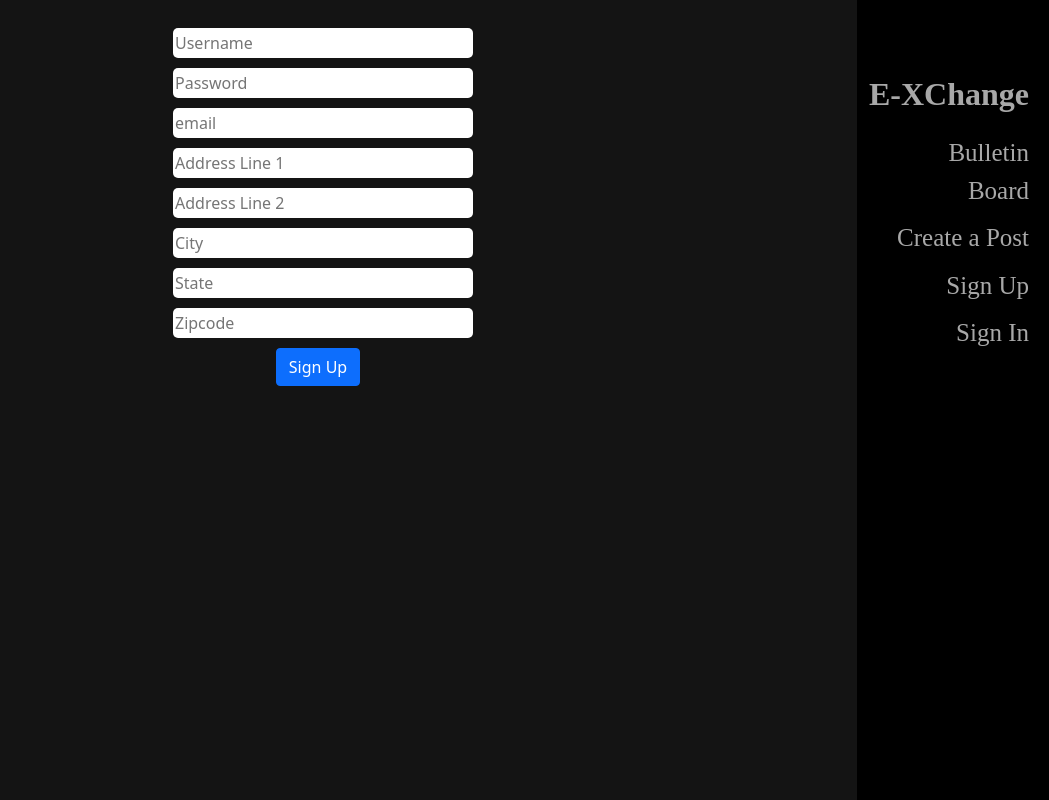
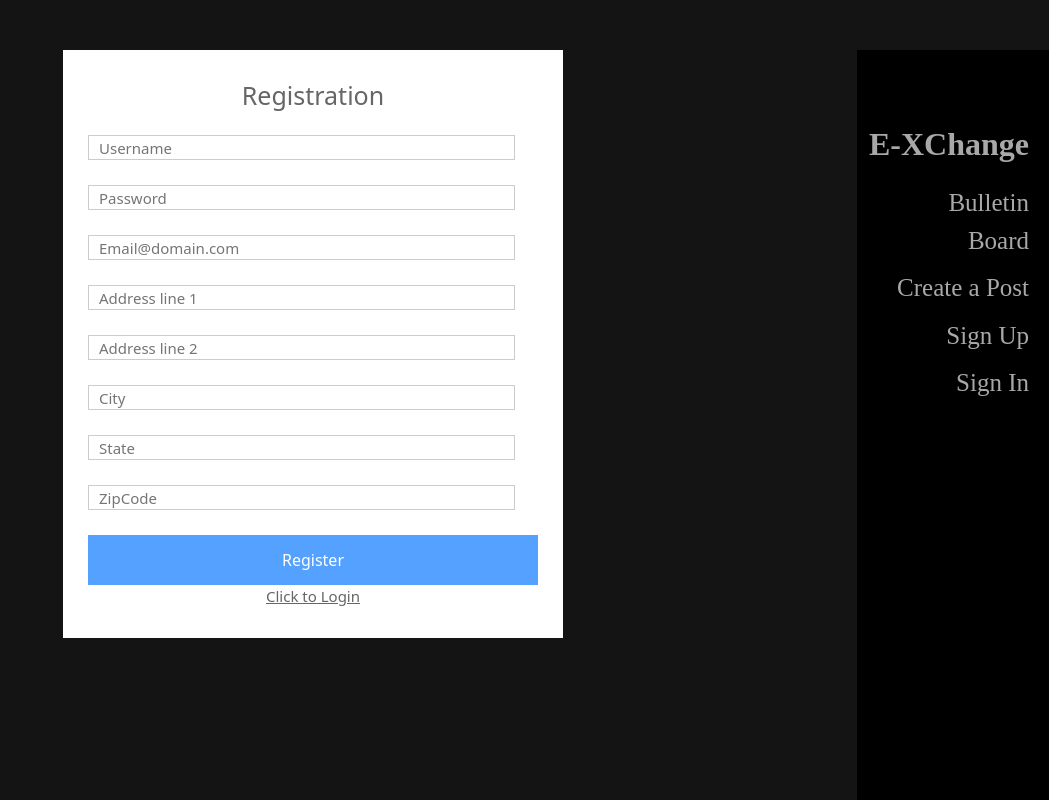
Before and after one commit to jwporath/E-Xchange, a PHP site: page /E-Xchange/signup.php in a window 1280 px wide. Shown: the whole page, without its empty margins (231-1280 px from the left). Run offline with PHP 8.4, Linux system fonts and the light colour scheme.

Commit message:
updated signup procedure

```diff
--- /dev/null
+++ b/dbConnect.php
@@ -0,0 +1,8 @@
+<?php
+    $conn = mysqli_connect("localhost","root","","E-Xchange");
+    // Check connection
+    if (mysqli_connect_errno())
+    {
+        die("Connection failed: ".$conn->connect_error);
+    }
+?>
--- a/signup.php
+++ b/signup.php
@@ -25,47 +25,52 @@
         </ul>
     </div>
     <div class="main">
-    <div id="signin">
-            <form id="account" action="signup.php" method="post">
-                <input class="username" type="username" name="username" placeholder="Username">
-                <input class="password" type="password" name="password" placeholder="Password">
-                <input class="email" type="email" name="email" placeholder="email">
-                <input class="addressline1" type="addressline1" name="addressline1" placeholder="Address Line 1">
-                <input class="addressline2" type="addressline2" name="addressline2" placeholder="Address Line 2">
-                <input class="city" type="city" name="city" placeholder="City">
-                <input class="state" type="state" name="state" placeholder="State">
-                <input class="zipcode" type="zipcode" name="zipcode" placeholder="Zipcode">
-                <button class="btn btn-primary submit" type="submit">Sign Up</button>
+        <form class="form" action="" method="post">
+            <h1 class="login-title">Registration</h1>
+            <input type="text" class="login-input" name="username" placeholder="Username" required />
+            <input type="password" class="login-input" name="password" placeholder="Password" required />
+            <input type="text" class="login-input" name="email" placeholder="Email@domain.com" required />
+            <input type="text" class="login-input" name="addressline1" placeholder="Address line 1" required>
+            <input type="text" class="login-input" name="addressline2" placeholder="Address line 2">
+            <input type="text" class="login-input" name="city" placeholder="City" required>
+            <input type="text" class="login-input" name="state" placeholder="State" required>
+            <input type="text" class="login-input" name="zipcode" placeholder="ZipCode" required>
+            <input type="submit" name="submit" value="Register" class="login-button">
+            <p class="link"><a href="signin.php">Click to Login</a></p>
         </form>
-        </div>
-    </div>
 
         <?php
 
-        $servername="localhost";
-        $username="root";
-        $password="";
-        $database="E-Xchange";
+            require('dbConnect.php');
 
-        $conn=new mysqli($servername,$username,$password,$database); // connect to E-Xchange database
+            if(isset($_REQUEST['username']))
+            {
+                // Extract and cleanup data
+                $username = stripslashes($_REQUEST['username']);
+                $username = mysqli_real_escape_string($conn, $username);
+                $password = stripslashes($_REQUEST['password']);
+                $password = mysqli_real_escape_string($conn, $password);
+                $email = stripslashes($_REQUEST['email']);
+                $email = mysqli_real_escape_string($conn, $email);
+                $addressline1 = stripslashes($_REQUEST['addressline1']);
+                $addressline1 = mysqli_real_escape_string($conn, $addressline1);
+                if(isset($_REQUEST['addressline2'])) // only use line 2 if user entered line 2
+                {
+                    $addressline2 = stripslashes($_REQUEST['addressline2']);
+                    $addressline2 = mysqli_real_escape_string($conn, $addressline2);
+                }
+                else
+                {
+                    $addressline2 = null;
+                }
+                $city = stripslashes($_REQUEST['city']);
+                $city = mysqli_real_escape_string($conn, $city);
+                $state = stripslashes($_REQUEST['state']);
+                $state = mysqli_real_escape_string($conn, $state);
+                $zipcode = stripslashes($_REQUEST['zipcode']);
+                $zipcode = mysqli_real_escape_string($conn, $zipcode);
 
-        if($conn->connect_error) // check for connection error
-        {
-            die("Connection failed: ".$conn->connect_error);
-        }
-
-        if(isset($_POST['username']) && isset($_POST['password']) && isset($_POST['email']) && isset($_POST['addressline1'])
-        && isset($_POST['city']) && isset($_POST['state']) && isset($_POST['zipcode']))
-        {
-            $username=$_POST['username'];
-            $password=$_POST['password'];
-            $email=$_POST['email'];
-            $addressline1=$_POST['addressline1'];
-            $addressline2=$_POST['addressline2'];
-            $city=$_POST['city'];
-            $state=$_POST['state'];
-            $zipcode=$_POST['zipcode'];
-
+                // check if email or username are already in use
                 $query="SELECT * FROM users WHERE email='$email' OR username='$username'";
                 $result=$conn->query($query);
 
@@ -73,22 +78,34 @@
                 {
                     $query="INSERT INTO users (username,password,email,addressline1,addressline2,city,state,zipcode)
                     VALUES ('$username','$password','$email','$addressline1','$addressline2','$city','$state','$zipcode')";
+
                     $result=$conn->query($query);
-
-                echo "Sign-Up Successful";
-
-                header("Location: https://localhost/E-Xchange/index.php?username=$username");
-                $conn->close();
-                exit();
+                    if ($result) // registration success
+                    {
+                        echo "<div class='form'>
+                            <h3>You are registered successfully.</h3><br/>
+                            <p class='link'>Click here to <a href='signin.php'>sign in.</a></p>
+                            </div>";
+                    }
+                    else // registration failure
+                    {
+                        echo "<div class='form'>
+                            <h3>Required fields are missing.</h3><br/>
+                            <p class='link'>Click here to <a href='registration.php'>registration</a> again.</p>
+                            </div>";
+                    }
                 }
                 else
                 {
-                echo "Sign-Up Failed";
-                $conn->close();
+                    echo "<div class='form'>
+                        <h3>Username or Email already in use.</h3><br/>
+                        <p class='link'>Click here to <a href='signin.php'>sign in</a> instead.</p>
+                        </div>";
                 }
             }
 
         ?>
+    </div>
 </body>
 
 </html>
--- a/style.css
+++ b/style.css
@@ -42,43 +42,61 @@
     color: #f1f1f1;
 }
 
-#signin
-{
-    line-height: 400px;
-    text-align:center;
-    width: 300px;
-
-    max-width: fit-content;
-    margin-left: auto;
-    margin-right: auto;
-}
-
-#account
-{
-    display: inline-block;
-    vertical-align: middle;
-    line-height: 14px;
-}
-
-.username,.password,.email,.addressline1,.addressline2,.city,.state,.zipcode
-{
-    margin-top: 10px;
-    margin-left: 10px;
-    width: 300px;
-    height: 30px;
-    border-radius: 5px;
-    border: 2px rgb(0, 0, 0);
-}
-
-.submit
-{
-    margin-top: 10px;
-}
-
 .main
 {
     color: #a8a8a8;
     margin-right: 15vw;;
+}
+
+.form {
+    margin: 50px auto;
+    width: 500px;
+    padding: 30px 25px;
+    background: white;
+}
+
+h1.login-title {
+    color: #666;
+    margin: 0px auto 25px;
+    font-size: 25px;
+    font-weight: 300;
+    text-align: center;
+}
+.login-input {
+    font-size: 15px;
+    border: 1px solid #ccc;
+    padding: 10px;
+    margin-bottom: 25px;
+    height: 25px;
+    width: calc(100% - 23px);
+}
+.login-input:focus {
+    border-color:#6e8095;
+    outline: none;
+}
+.login-button {
+    color: #fff;
+    background: #55a1ff;
+    border: 0;
+    outline: 0;
+    width: 100%;
+    height: 50px;
+    font-size: 16px;
+    text-align: center;
+    cursor: pointer;
+}
+.link {
+    color: #666;
+    font-size: 15px;
+    text-align: center;
+    margin-bottom: 0px;
+}
+.link a {
+    color: #666;
+}
+h3 {
+    font-weight: normal;
+    text-align: center;
 }
 
 body
```
Lines whose indentation alone changed are shown as unchanged.
